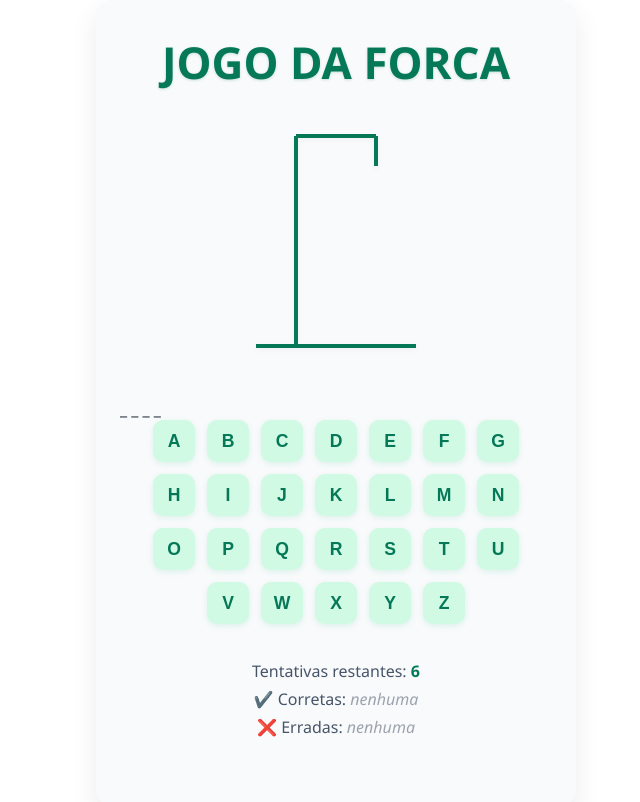
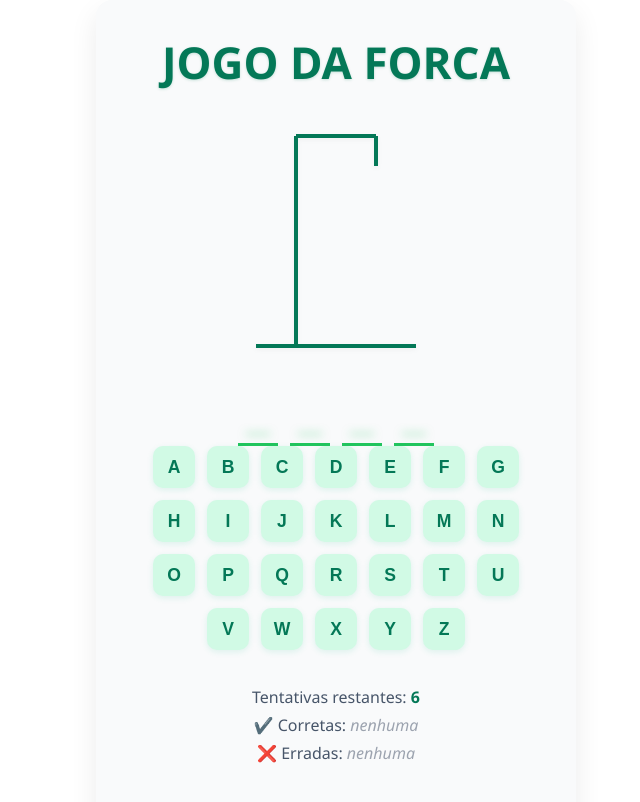
Before and after one commit to estevaoclima05/Forca-Imperativa-Unicap, a Next.js app: page / in a window 1280 px wide. Shown: the top 802 px of the page, without its empty margins (304-944 px from the left). Built offline with nearby package versions, Linux system fonts and the light colour scheme.

Commit message:
updating...

```diff
--- a/app/components/WordReveal.tsx
+++ b/app/components/WordReveal.tsx
@@ -13,20 +13,46 @@ export default function WordReveal({
   letterClassName = '',
   hiddenLetterClassName = '',
 }: Props) {
+  // Estilos inline para a demo
+  const containerStyle: React.CSSProperties = {
+    display: 'flex',
+    gap: '12px',
+    fontFamily: 'monospace',
+    fontSize: '2.5rem',
+    justifyContent: 'center',
+  };
+
+  const letterStyle: React.CSSProperties = {
+    borderBottom: '3px solid #22c55e', // verde vibrante
+    color: '#22c55e',
+    width: '40px',
+    textAlign: 'center',
+    userSelect: 'none',
+  };
+
+  const hiddenLetterStyle: React.CSSProperties = {
+    color: 'transparent',
+    textShadow: '0 0 8px rgba(34, 197, 94, 0.5)',
+  };
+
   return (
-    <div className={className}>
+    <div className={className} style={containerStyle}>
       {word.split('').map((letter, index) => {
         const isVisible = guessed.includes(letter);
-        const spanClass = [
+        const combinedClass = [
           letterClassName,
-          !isVisible && hiddenLetterClassName
+          !isVisible ? hiddenLetterClassName : '',
         ]
           .filter(Boolean)
           .join(' ');
 
         return (
-          <span key={index} className={spanClass}>
-            {isVisible ? letter : '_ '}
+          <span
+            key={index}
+            className={combinedClass}
+            style={isVisible ? letterStyle : {...letterStyle, ...hiddenLetterStyle}}
+          >
+            {isVisible ? letter : '_'}
           </span>
         );
       })}
```
